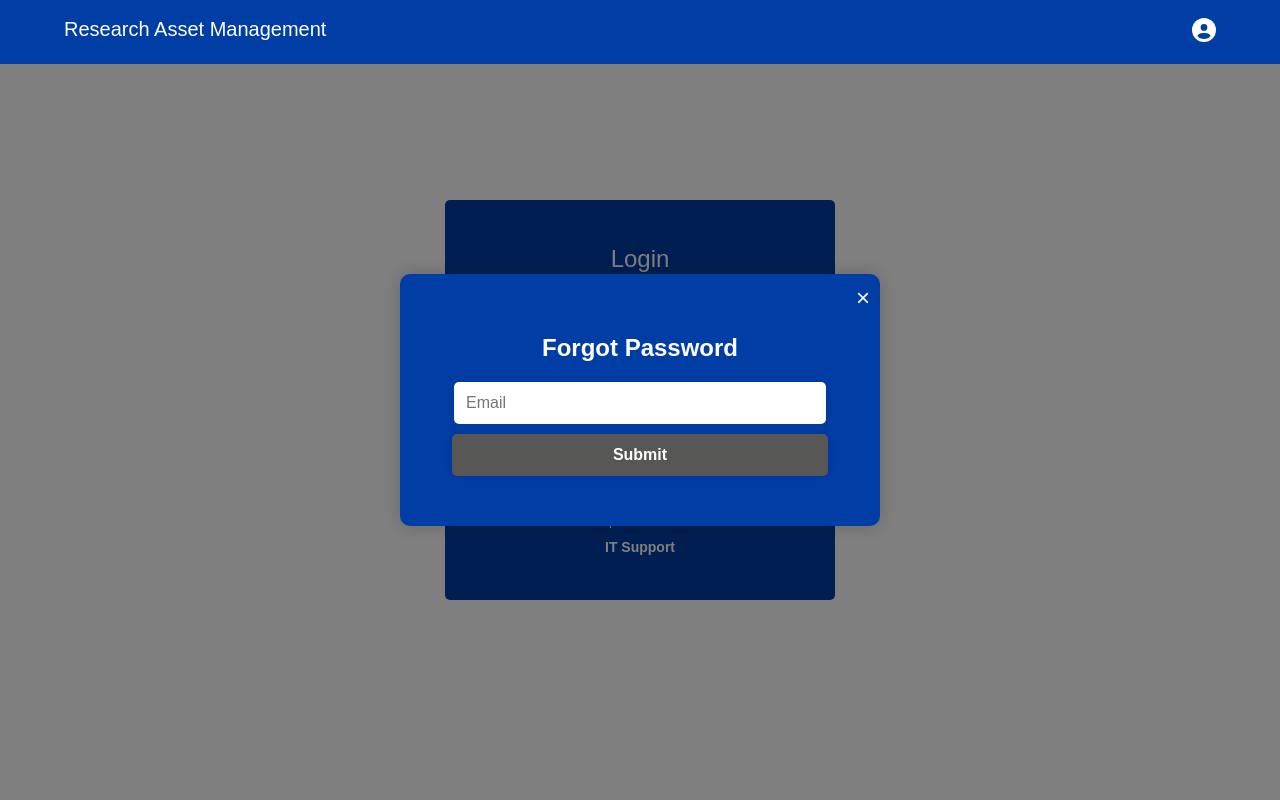
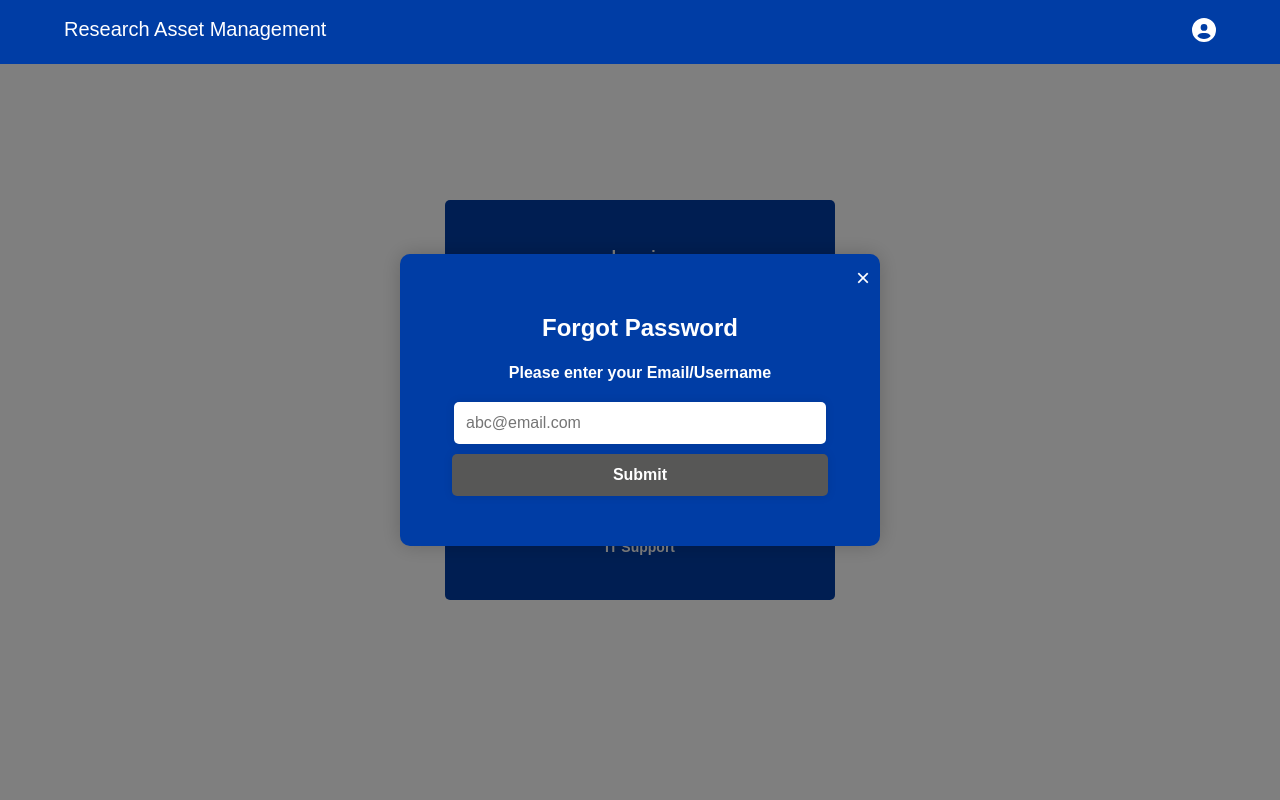
Before and after one commit to slu-csci-5030/RAM_Team_SLU, a React (Vite) app in the folder Frontend/: page / in a window 1280 px wide. Both pictures are taken after a click on the link "Forgot password?". Shown: the top 800 px of the page. Built offline with nearby package versions, Linux system fonts and the light colour scheme.

Commit message:
your_commit_message forgot password styling

```diff
--- a/Frontend/src/assets/Styles/Modal.css
+++ b/Frontend/src/assets/Styles/Modal.css
@@ -44,6 +44,19 @@
     margin-bottom: 20px;
 }
 
+.modal h4 {
+    color: #fff;
+    margin-bottom: 20px;
+}
+
+.header {
+    margin-right: 10px !important;
+    color: #fff;
+    font-size: 20px;
+    cursor: pointer;
+    transition: transform 0.3s ease;
+}
+
 .modal input[type="email"],
 .modal input[type="password"],
 .modal input[type="text"],
--- a/Frontend/src/components/LoginModal.jsx
+++ b/Frontend/src/components/LoginModal.jsx
@@ -19,8 +19,9 @@ function LoginModal({ onClose }) {
       <div className="modal-content">
         <span className="close" onClick={onClose}>&times;</span>
         <h2>Forgot Password</h2>
+        <h4 classname="header">Please enter your Email/Username</h4>
         <form onSubmit={handleLoginSubmit}>
-          <input type="email" placeholder="Email" value={email} onChange={(e) => setEmail(e.target.value)} />
+          <input type="email" placeholder="abc@email.com" value={email} onChange={(e) => setEmail(e.target.value)} />
           <button type="submit">Submit</button>
         </form>
       </div>
```
